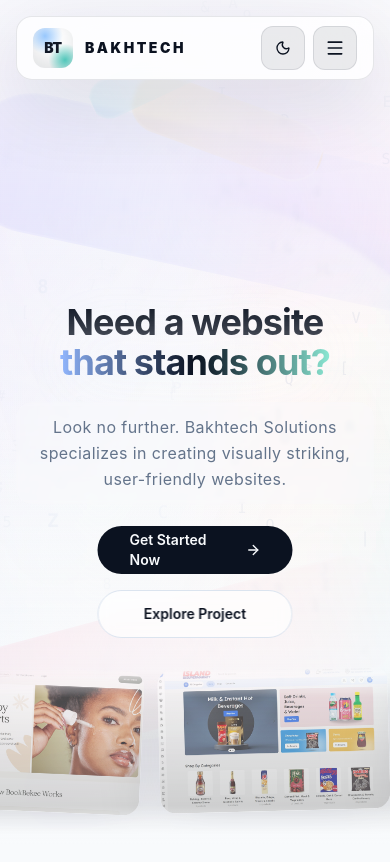
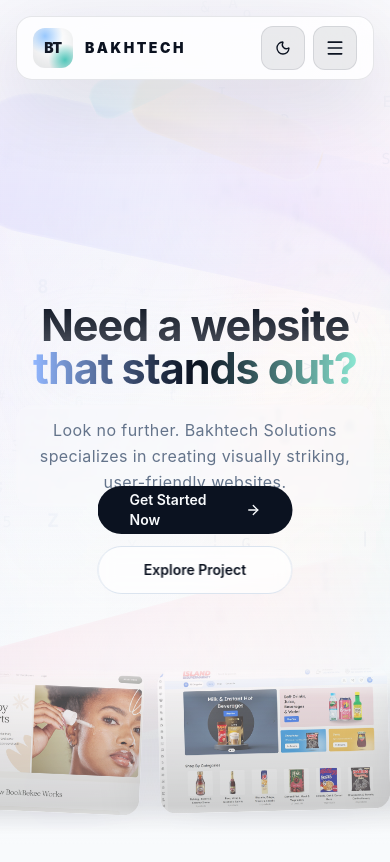
Before and after one commit to horlaryehmee/Bakhtechlaravel, a React (Vite) app: page / in a window 390 px wide. Shown: the top 862 px of the page. Built offline with nearby package versions, Linux system fonts and the light colour scheme.

Commit message:
Reduce mobile hero spacing

```diff
--- a/src/components/ui/glassmorphism-trust-hero.tsx
+++ b/src/components/ui/glassmorphism-trust-hero.tsx
@@ -174,7 +174,7 @@
           description="Look no further. Bakhtech Solutions specializes in creating visually striking, user-friendly websites."
           className="min-h-screen bg-transparent"
         />
-        <div className="pointer-events-auto absolute left-1/2 top-[69%] z-30 flex -translate-x-1/2 -translate-y-1/2 flex-col gap-4 sm:flex-row md:top-[70%]">
+        <div className="pointer-events-auto absolute left-1/2 top-[64%] z-30 flex -translate-x-1/2 -translate-y-1/2 flex-col gap-3 sm:flex-row md:top-[70%] md:gap-4">
           <a
             href="/contact"
             className="group inline-flex min-h-12 items-center justify-center gap-2 rounded-full bg-[var(--foreground)] px-8 text-sm font-semibold text-[var(--background)] transition-all hover:scale-[1.02] active:scale-[0.98]"
--- a/src/components/ui/shape-landing-hero.tsx
+++ b/src/components/ui/shape-landing-hero.tsx
@@ -157,7 +157,7 @@
         />
       </div>
 
-      <div className="container-x relative z-20 translate-y-12 pb-[14vh] md:translate-y-16 md:pb-[18vh]">
+      <div className="container-x relative z-20 translate-y-0 pb-[10vh] pt-16 md:translate-y-16 md:pb-[18vh] md:pt-0">
         <div className="mx-auto max-w-4xl text-center">
           {badge ? (
             <motion.div
@@ -173,7 +173,7 @@
           ) : null}
 
           <motion.div custom={1} variants={fadeUpVariants} initial="hidden" animate="visible">
-            <h1 className="mb-5 text-4xl font-bold tracking-tight drop-shadow-[0_12px_36px_color-mix(in_srgb,var(--background)_72%,transparent)] sm:text-6xl md:mb-6 md:text-8xl">
+            <h1 className="mb-4 text-[2.7rem] font-bold leading-[0.98] tracking-tight drop-shadow-[0_12px_36px_color-mix(in_srgb,var(--background)_72%,transparent)] sm:text-6xl md:mb-6 md:text-8xl">
               <span className="bg-gradient-to-b from-[var(--foreground)] to-[color-mix(in_srgb,var(--foreground)_72%,transparent)] bg-clip-text text-transparent">
                 {title1}
               </span>
@@ -185,7 +185,7 @@
           </motion.div>
 
           <motion.div custom={2} variants={fadeUpVariants} initial="hidden" animate="visible">
-            <p className="text-soft mx-auto mb-4 max-w-2xl rounded-2xl bg-[var(--background)]/36 px-4 py-3 text-base font-normal leading-relaxed tracking-wide backdrop-blur-[2px] sm:text-lg md:mb-5 md:text-xl">
+            <p className="text-soft mx-auto mb-3 max-w-2xl rounded-2xl bg-[var(--background)]/36 px-4 py-3 text-base font-normal leading-relaxed tracking-wide backdrop-blur-[2px] sm:text-lg md:mb-5 md:text-xl">
               {description}
             </p>
           </motion.div>
```
Also changed, not shown: 4 other files (tests, documents, lock files or other folders).
